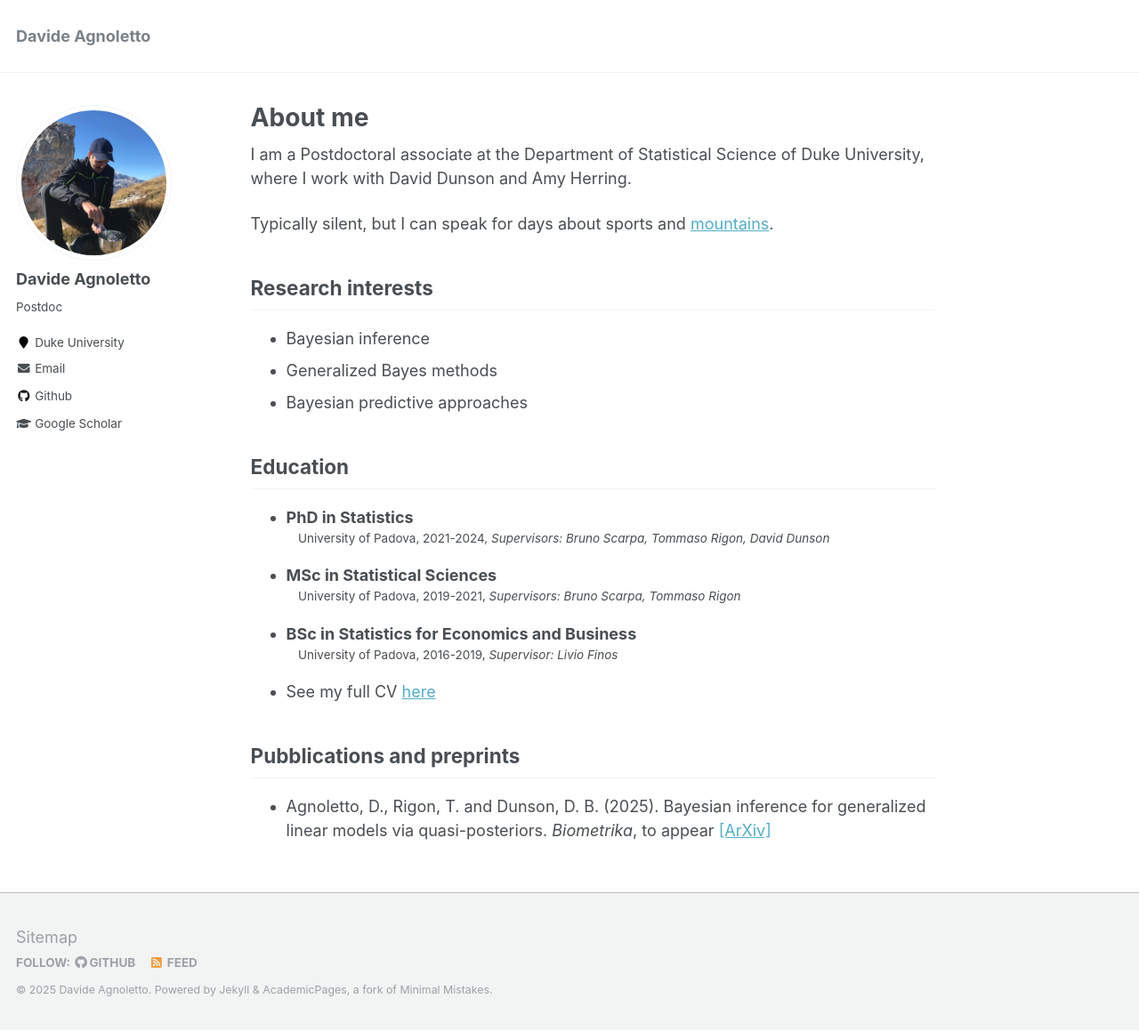
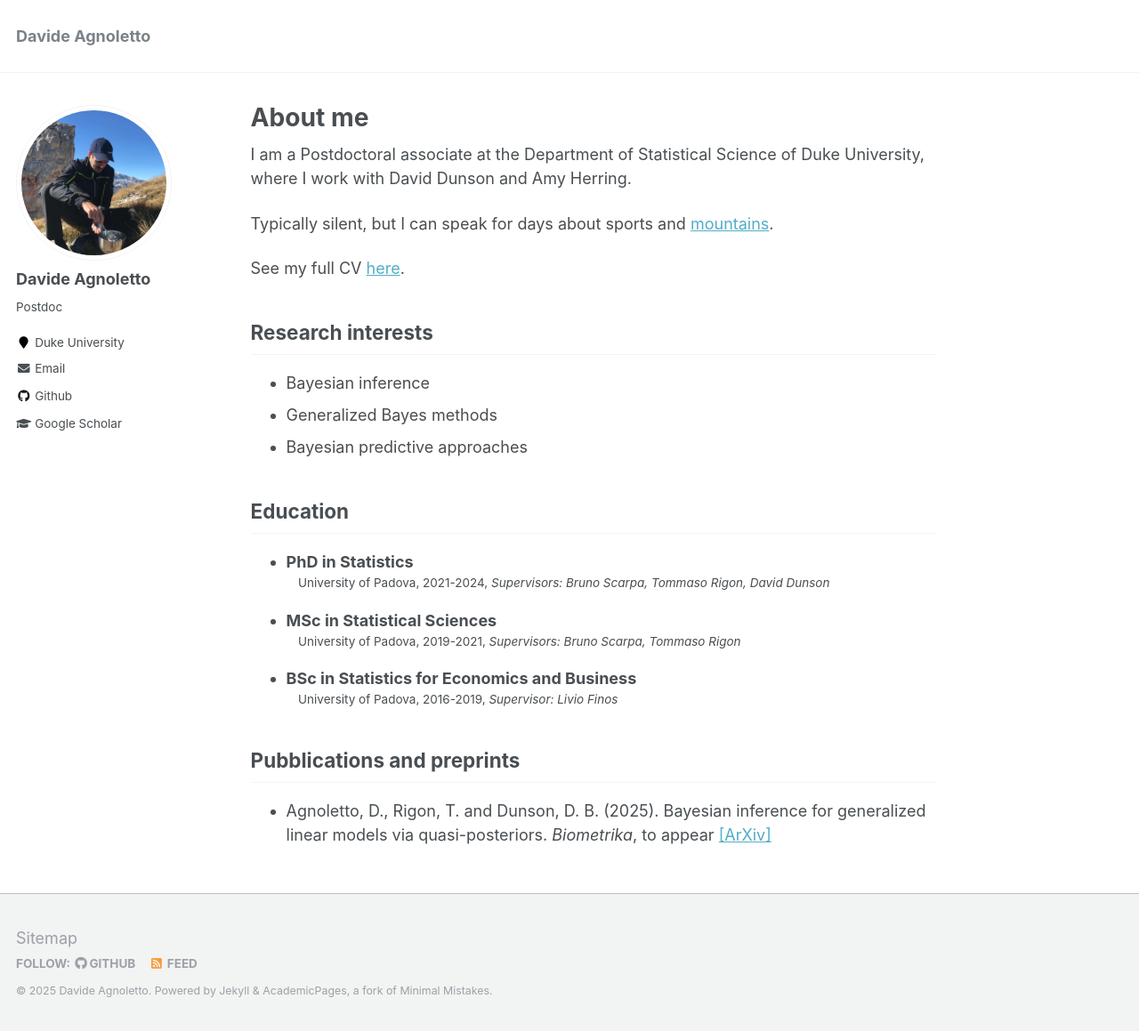
Before and after one commit to davideagno/davideagno.github.io, a Jekyll site: the page built from _pages/about.md, in a window 1280 px wide and 1159 px high. Shown: the whole window at 89% size. Built offline with Jekyll 4.4.1, drawn with Linux system fonts in a browser that asks for light colours; part of the change alters nothing that is shown.

```diff
--- a/_pages/about.md
+++ b/_pages/about.md
@@ -11,6 +11,8 @@ redirect_from:
 I am a Postdoctoral associate at the Department of Statistical Science of Duke University, where I work with David Dunson and Amy Herring.
 
 Typically silent, but I can speak for days about sports and [mountains](https://maphub.net/davide_agnoletto/escursioni).
+
+See my full CV [here](/files/CURRICULUM.pdf).
 
 
 Research interests
@@ -29,8 +31,6 @@ Education
 * BSc in Statistics for Economics and Business<br />
   :   University of Padova, 2016-2019, *Supervisor: Livio Finos*<br />
 
-* See my full CV [here](/files/CURRICULUM.pdf)
-
 
 Pubblications and preprints
 --
```
